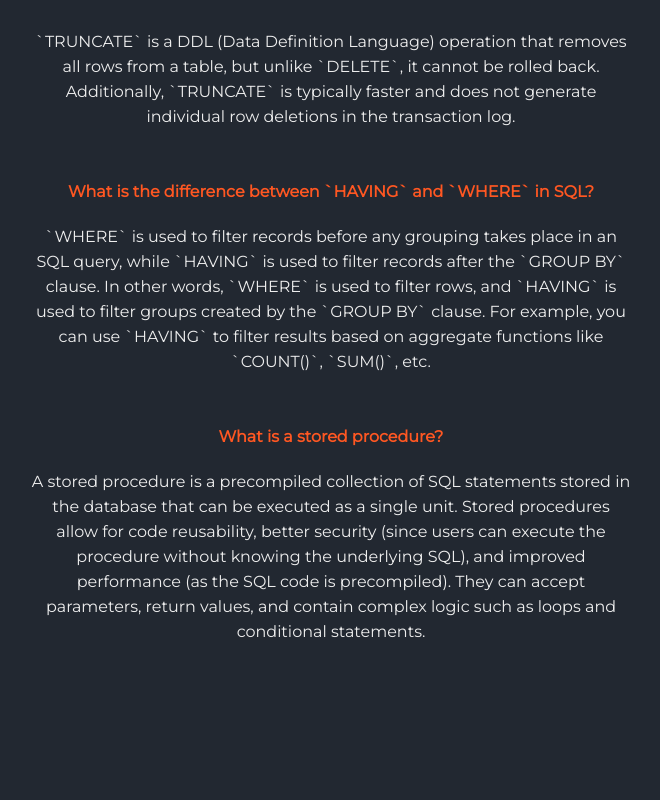
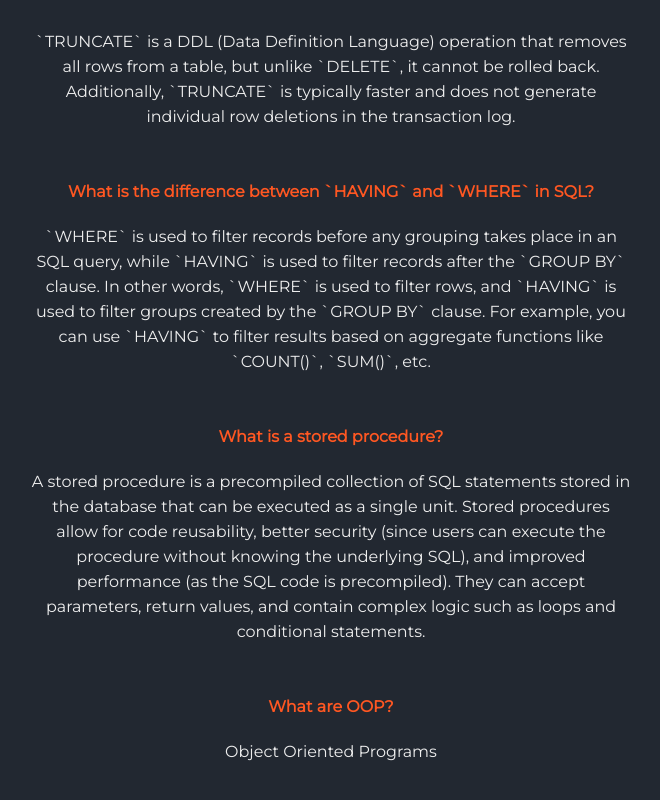
Before and after one commit to Lu-Smith/quiz_vue_typescript_tdd, a Vue app: page /Random_Questions in a window 1280 px wide. Shown: the part 4858-5658 px from the top of the page, without its empty margins (309-969 px from the left). Before the commit the page ends 5572 px from the top, so only its background shows below. Built offline with nearby package versions, Linux system fonts and the light colour scheme.

Commit message:
Updated randomQuestions.js

```diff
--- a/src/assets/randomQuestions.js
+++ b/src/assets/randomQuestions.js
@@ -68,6 +68,11 @@ const randomQuestions = [
     "question": "What is a stored procedure?",
     "explanation": "A stored procedure is a precompiled collection of SQL statements stored in the database that can be executed as a single unit. Stored procedures allow for code reusability, better security (since users can execute the procedure without knowing the underlying SQL), and improved performance (as the SQL code is precompiled). They can accept parameters, return values, and contain complex logic such as loops and conditional statements.",
     "selected": null
+  },
+  {
+    "question": "What are OOP?",
+    "explanation": "Object Oriented Programs",
+    "selected": null
   }
 ];
 
```
